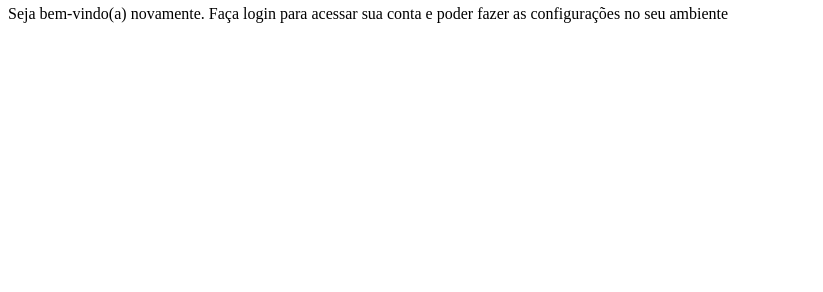
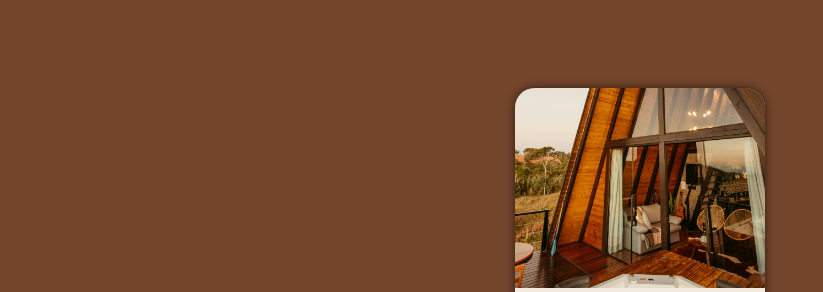
Before and after one commit to Chuisso0/Projeto-login, a plain HTML site: page index.html in a window 1280 px wide. Shown: the part 62-354 px from the top of the page, without its empty margins (0-823 px from the left). Drawn offline with Linux system fonts and the light colour scheme.

Commit message:
Configurando as css

```diff
--- a/estilos/style.css
+++ b/estilos/style.css
@@ -5,3 +5,45 @@ Laranja : #BF5B04
 marrom: #73462C
 outro aqui: #8C2703
 Tom meio vermelho: #591202
+*/
+*{
+    font-family: system-ui, -apple-system, BlinkMacSystemFont, 'Segoe UI', Roboto, Oxygen, Ubuntu, Cantarell, 'Open Sans', 'Helvetica Neue', sans-serif;
+    padding: 0;
+    margin: 0;
+    box-sizing: border-box;
+}
+
+body, html{
+    background-color:#73462C ;
+    height: 100vh;
+    width: 100vw;
+}
+main{
+    position: relative;
+    height: 100vh;
+    width: 100vw;
+}
+section#login{
+    position: absolute;
+    top: 50%;
+    left: 50%;
+    transform: translate(-50%,-50%);
+    background-color:#F2EADF;
+    width: 250px;
+    height: 500px ;
+    border-radius: 20px;
+    overflow: hidden;
+    box-shadow: 0px 0px 10px rgba(0, 0, 0, 0.623);
+}
+section#login div#imagem{
+    display: block;
+    background: #73462C url(../imagens/imagem.jpg) no-repeat;
+    height: 200px;
+    background-size: cover;
+    background-position: left bottom ;
+}
+
+section#login div#formulario {
+    display: block;
+    padding: 10px;
+}
```
Also changed, not shown: index.html (line endings or trailing spaces).
